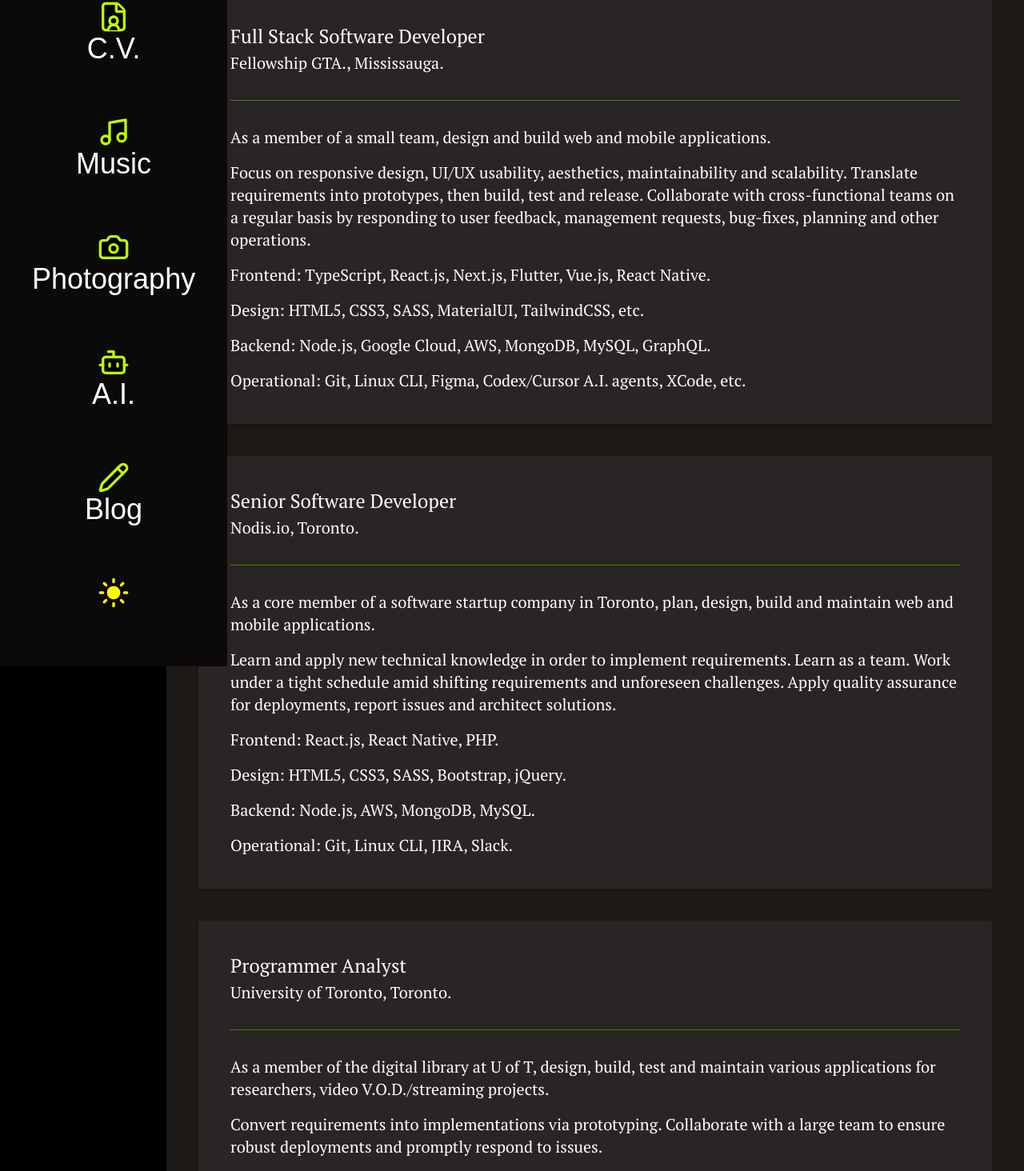
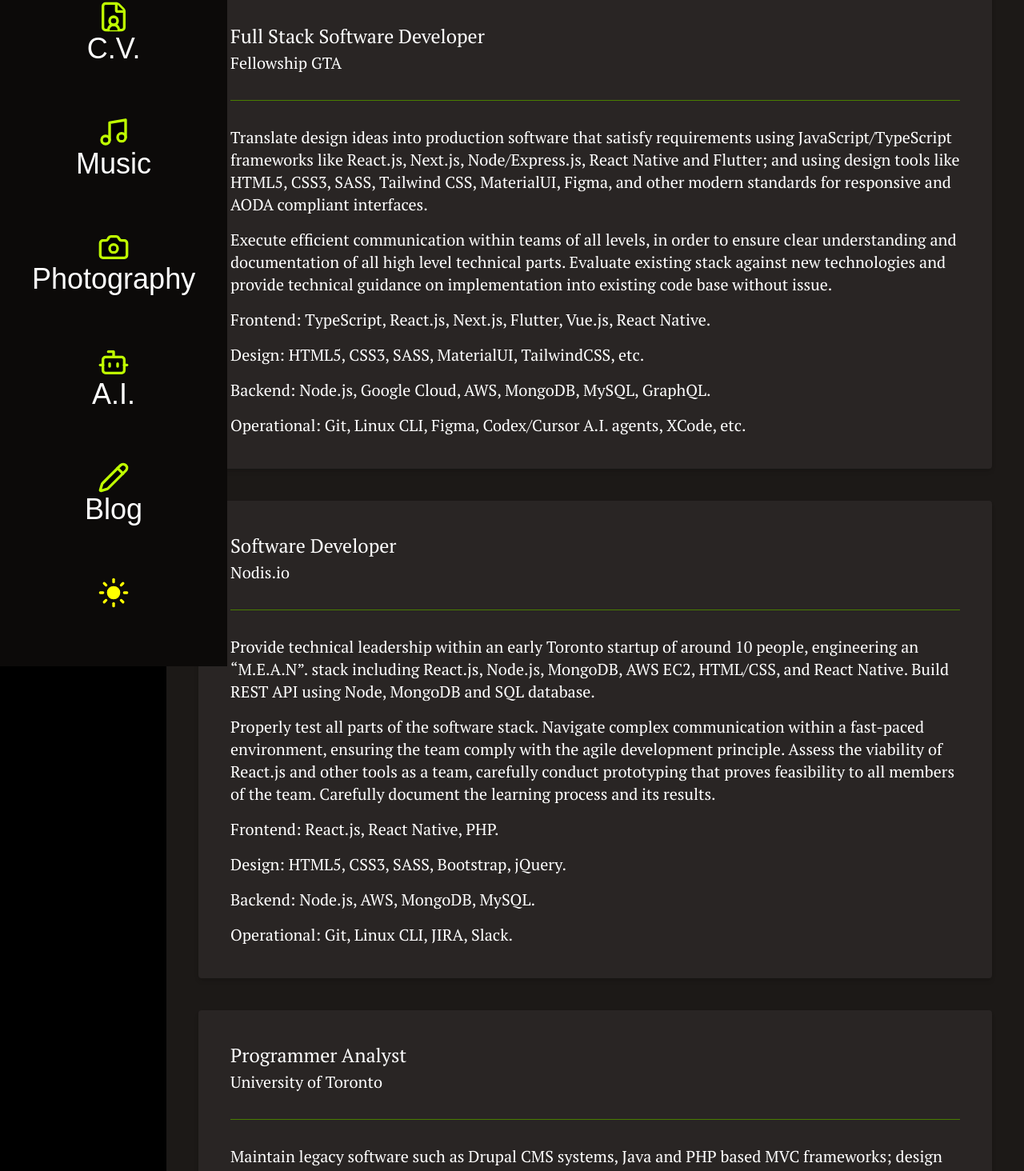
Before and after one commit to sean-xiao-zhao7/portfolio_personal_nextjs, a Next.js app: page /cv in a window 1280 px wide. Shown: the part 175-1639 px from the top of the page at 80% size. Built offline with nearby package versions, Linux system fonts and the light colour scheme; a web font is replaced by a local one.

Commit message:
Update home page intro

```diff
--- a/app/cv/page.tsx
+++ b/app/cv/page.tsx
@@ -8,11 +8,12 @@ export default function CVPage() {
         <PageMainHeader>Curriculum Vitae</PageMainHeader>
         <PageBody>
             <PageParagraph>
-                <AboutSection h2Content="Full Stack Software Developer" h3Content="Fellowship GTA., Mississauga.">
-                    <p>As a member of a small team, design and build web and mobile applications.</p>
+                <AboutSection h2Content="Full Stack Software Developer" h3Content="Fellowship GTA">
                     <p>
-                        Focus on responsive design, UI/UX usability, aesthetics, maintainability and scalability.
-                        Translate requirements into prototypes, then build, test and release. Collaborate with cross-functional teams on a regular basis by responding to user feedback, management requests, bug-fixes, planning and other operations.
+                        Translate design ideas into production software that satisfy requirements using JavaScript/TypeScript frameworks like React.js, Next.js, Node/Express.js, React Native and Flutter; and using design tools like HTML5, CSS3, SASS, Tailwind CSS, MaterialUI, Figma, and other modern standards for responsive and AODA compliant interfaces.
+                    </p>
+                    <p>
+                        Execute efficient communication within teams of all levels, in order to ensure clear understanding and documentation of all high level technical parts. Evaluate existing stack against new technologies and provide technical guidance on implementation into existing code base without issue.
                     </p>
                     <p>Frontend:		TypeScript, React.js, Next.js, Flutter, Vue.js, React Native.</p>
                     <p>Design: 		HTML5, CSS3, SASS, MaterialUI, TailwindCSS, etc.</p>
@@ -21,10 +22,10 @@ export default function CVPage() {
                 </AboutSection>
             </PageParagraph>
             <PageParagraph>
-                <AboutSection h2Content="Senior Software Developer" h3Content="Nodis.io, Toronto.">
-                    <p>As a core member of a software startup company in Toronto, plan, design, build and maintain web and mobile applications.</p>
-                    <p>Learn and apply new technical knowledge in order to implement requirements. Learn as a team. Work under a tight schedule amid shifting requirements and unforeseen challenges.
-                        Apply quality assurance for deployments, report issues and architect solutions.</p>
+                <AboutSection h2Content="Software Developer" h3Content="Nodis.io">
+                    <p>Provide technical leadership within an early Toronto startup of around 10 people, engineering an “M.E.A.N”. stack including React.js, Node.js, MongoDB, AWS EC2, HTML/CSS, and React Native. Build REST API using Node, MongoDB and SQL database.</p>
+                    <p>Properly test all parts of the software stack. Navigate complex communication within a fast-paced environment, ensuring the team comply with the agile development principle. Assess the viability of React.js and other tools as a team, carefully conduct prototyping that proves feasibility to all members of the team. Carefully document the learning process and its results.
+                    </p>
                     <p>Frontend:		React.js, React Native, PHP.</p>
                     <p>Design: 		HTML5, CSS3, SASS, Bootstrap, jQuery.</p>
                     <p>Backend:		Node.js, AWS, MongoDB, MySQL.</p>
@@ -32,15 +33,16 @@ export default function CVPage() {
                 </AboutSection>
             </PageParagraph>
             <PageParagraph>
-                <AboutSection h2Content="Programmer Analyst" h3Content="University of Toronto, Toronto.">
-                    <p>As a member of the digital library at U of T, design, build, test and maintain various applications for researchers, video V.O.D./streaming projects.</p>
-                    <p>Convert requirements into implementations via prototyping. Collaborate with a large team to ensure robust deployments and promptly respond to issues.</p>
+                <AboutSection h2Content="Programmer Analyst" h3Content="University of Toronto">
+                    <p>Maintain legacy software such as Drupal CMS systems, Java and PHP based MVC frameworks; design responsive and AODA compliant interfaces using HTML, CSS, existing theme libraries; conduct PostgreSQL and MySQL database administration, and work with DevOps team to build automated deployment using Jenkins.</p>
+                    <p>Collaborate with teams of all levels to integrate and migrate existing legacy software into newer technologies such as JavaScript, Ruby and Python based systems. Share and learn technical knowledge within the team of developers, designers, librarians, DevOps and other members. </p>
                     <p>Frontend:		Java, PHP, Drupal CMS, ColdFusion, Ruby on Rails.</p>
                     <p>Design: 		HTML5, CSS3, Bootstrap, jQuery.</p>
                     <p>Backend:		Spring, Postgres, MySQL, NGINX, Apache.</p>
                     <p>Operational:	Git, Linux CLI, Jenkins, Chef, JIRA, FFmpeg with MPEG-DASH.</p>
                 </AboutSection>
             </PageParagraph>
+            <PageMainHeader>Projects and other work history</PageMainHeader>
             <PageParagraph>
                 <AboutSection h2Content="Project Software Developer" h3Content="RaymondMowla Music, Toronto.">
                     <p>As the sole software developer of a musician digital portal, design, build, and maintain the structure and content of the portal. Ensure responsiveness.</p>
--- a/app/page.tsx
+++ b/app/page.tsx
@@ -6,21 +6,13 @@ import ContentDivider from "@/components/widgets/content-divider";
 export default function Home() {
   return <>
     <PageLargeHeader>
-      Cyan Jean's Portfolio
+      Jean-Paul Xiao's Home Page
     </PageLargeHeader>
     <PageLargeBody>
       <PageParagraph>
-        <p>Welcome to Cyan Jean's portfolio!</p>
-        <p>Explore the various sections of this site via the main menu.</p>
-      </PageParagraph>
-      <PageParagraph>
-        <h2>Sections</h2>
+        <p>Welcome to my website!</p>
         <ContentDivider />
-        <p> C.V. - Curriculum vitae of my career as a software developer.</p>
-        <p>Music - J-pop music video collection.</p>
-        <p>Photography - DSLR photos.</p>
-        <p>A.I. - Completed Midjourney projects.</p>
-        <p>Blog - Under construction.</p>
+        <p>I am a full stack software engineer with a love for building user-friendly, cool and accessible frontend components.</p>
       </PageParagraph>
     </PageLargeBody >
   </>
```
